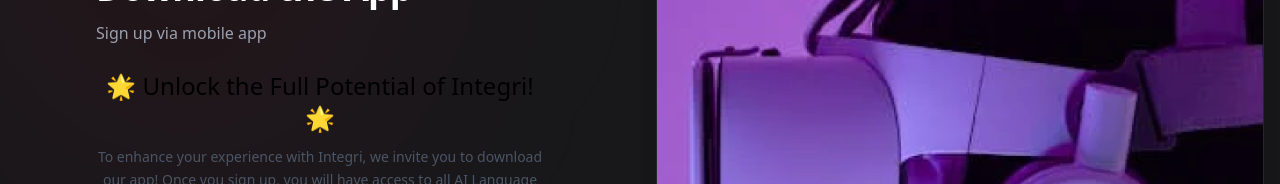
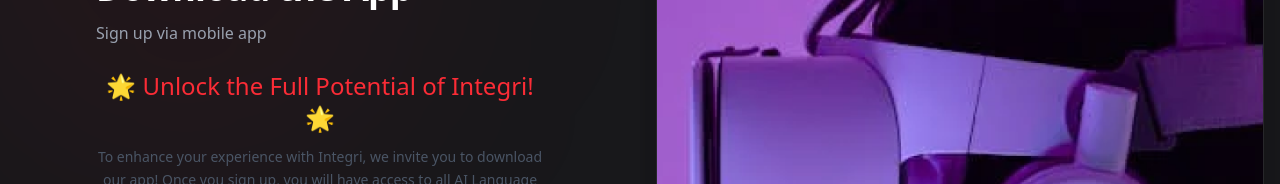
Before and after one commit to MuhammmadAwais/Integri-AI, a React (Vite) app: page /signup-qr in a window 1280 px wide. Shown: the part 143-327 px from the top of the page. Built offline with nearby package versions, Linux system fonts and the light colour scheme; no server answers.

Commit message:
Commit addition of text in SignupQRPage.tsx fixes

```diff
--- a/src/pages/SignupQRPage.tsx
+++ b/src/pages/SignupQRPage.tsx
@@ -21,7 +21,7 @@ const SignupQRPage: React.FC = () => {
       <div className="flex flex-col items-center space-y-8 w-full max-w-md mx-auto">
         {/* Message */}
         <div className="text-center space-y-3">
-          <div className="text-2xl">🌟 Unlock the Full Potential of Integri! 🌟</div>
+          <div className="text-2xl text-red-500">🌟 Unlock the Full Potential of Integri! 🌟</div>
           <p className={cn(
             "text-sm leading-relaxed",
             isDark ? "text-gray-300" : "text-gray-600"
```
